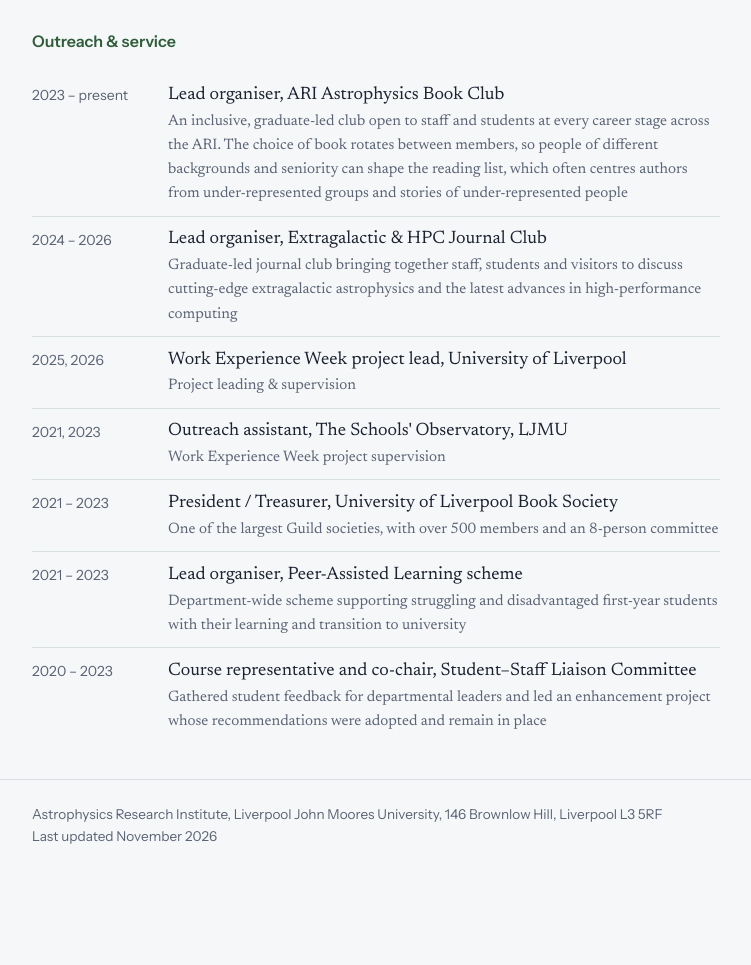
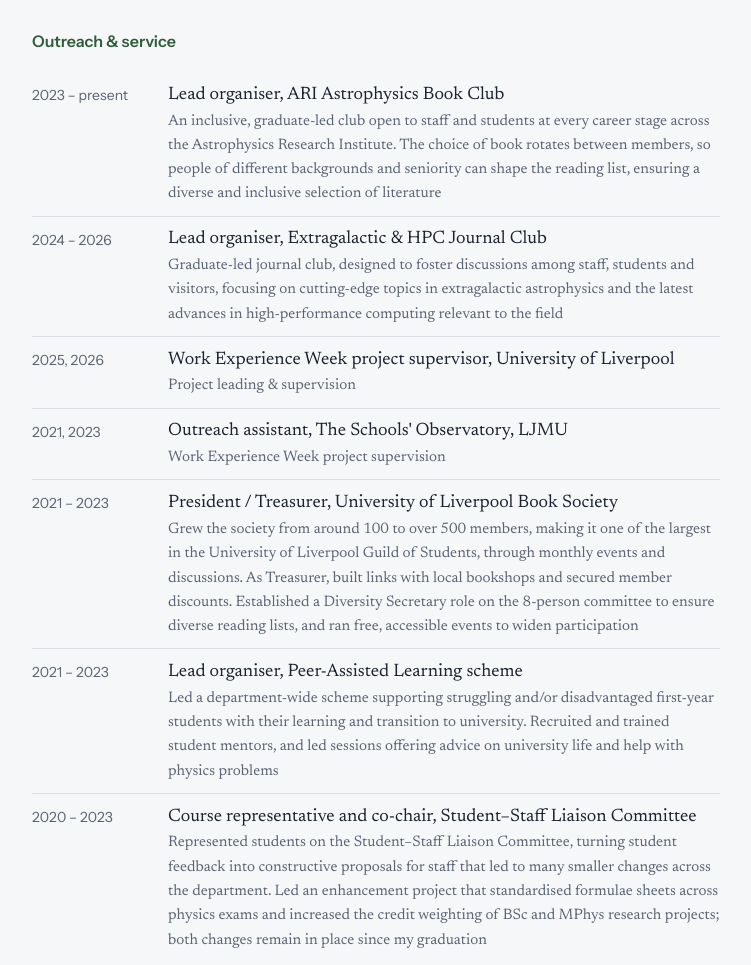
Before and after one commit to Em-Costello/Em-Costello.github.io, a plain HTML site: page index.html in a window 1280 px wide. Shown: the part 5017-5982 px from the top of the page, without its empty margins (264-1015 px from the left). Before the commit the page ends 5913 px from the top, so only its background shows below. Drawn offline with Linux system fonts and the light colour scheme.

Commit message:
Fix CV link and enhance outreach service descriptions
Updated CV links and improved outreach descriptions for clarity.

```diff
--- a/index.html
+++ b/index.html
@@ -144,7 +144,7 @@
     <a href="#talks">Talks</a>
     <a href="#experience">Experience</a>
     <a href="#teaching">Teaching &amp; service</a>
-    <a href="CV2026.pdf">CV (PDF)</a>
+    <a href="CV.pdf">CV (PDF)</a>
   </div>
 </nav>
 
@@ -173,7 +173,7 @@
         <li><a href="https://orcid.org/0009-0007-1193-6866">ORCID</a></li>
         <li><a href="https://scholar.google.com/citations?user=LB6340kAAAAJ&amp;hl=en">Google Scholar</a></li>
         <li><a href="https://ui.adsabs.harvard.edu/search/q=orcid%3A0009-0007-1193-6866&amp;sort=date%20desc">NASA ADS</a></li>
-        <li><a href="CV2026.pdf">CV</a></li>
+        <li><a href="CV.pdf">CV</a></li>
       </ul>
     </div>
   </div>
@@ -316,14 +316,13 @@
 
     <h2 style="margin-top:2rem">Outreach &amp; service</h2>
     <ul class="dated">
-      <li><span class="when">2023 – present</span><div>Lead organiser, ARI Astrophysics Book Club<span class="meta">An inclusive, graduate-led club open to staff and students at every career stage across the ARI. The choice of book rotates between members, so people of different backgrounds and seniority can shape the reading list, which often centres authors from under-represented groups and stories of under-represented people</span></div></li>
-      <li><span class="when">2024 – 2026</span><div>Lead organiser, Extragalactic &amp; HPC Journal Club<span class="meta">Graduate-led journal club bringing together staff, students and visitors to discuss cutting-edge extragalactic astrophysics and the latest advances in high-performance computing</span></div></li>
-      <li><span class="when">2025, 2026</span><div>Work Experience Week project lead, University of Liverpool<span class="meta">Project leading &amp; supervision</span></div></li>
+            <li><span class="when">2023 – present</span><div>Lead organiser, ARI Astrophysics Book Club<span class="meta">An inclusive, graduate-led club open to staff and students at every career stage across the Astrophysics Research Institute. The choice of book rotates between members, so people of different backgrounds and seniority can shape the reading list, ensuring a diverse and inclusive selection of literature</span></div></li>
+      <li><span class="when">2024 – 2026</span><div>Lead organiser, Extragalactic &amp; HPC Journal Club<span class="meta">Graduate-led journal club, designed to foster discussions among staff, students and visitors, focusing on cutting-edge topics in extragalactic astrophysics and the latest advances in high-performance computing relevant to the field</span></div></li>
+      <li><span class="when">2025, 2026</span><div>Work Experience Week project supervisor, University of Liverpool<span class="meta">Project leading &amp; supervision</span></div></li>
       <li><span class="when">2021, 2023</span><div>Outreach assistant, The Schools' Observatory, LJMU<span class="meta">Work Experience Week project supervision</span></div></li>
-      <li><span class="when">2021 – 2023</span><div>President / Treasurer, University of Liverpool Book Society<span class="meta">One of the largest Guild societies, with over 500 members and an 8-person committee</span></div></li>
-      <li><span class="when">2021 – 2023</span><div>Lead organiser, Peer-Assisted Learning scheme<span class="meta">Department-wide scheme supporting struggling and disadvantaged first-year students with their learning and transition to university</span></div></li>
-      <li><span class="when">2020 – 2023</span><div>Course representative and co-chair, Student–Staff Liaison Committee<span class="meta">Gathered student feedback for departmental leaders and led an enhancement project whose recommendations were adopted and remain in place</span></div></li>
-    </ul>
+      <li><span class="when">2021 – 2023</span><div>President / Treasurer, University of Liverpool Book Society<span class="meta">Grew the society from around 100 to over 500 members, making it one of the largest in the University of Liverpool Guild of Students, through monthly events and discussions. As Treasurer, built links with local bookshops and secured member discounts. Established a Diversity Secretary role on the 8-person committee to ensure diverse reading lists, and ran free, accessible events to widen participation</span></div></li>
+      <li><span class="when">2021 – 2023</span><div>Lead organiser, Peer-Assisted Learning scheme<span class="meta">Led a department-wide scheme supporting struggling and/or disadvantaged first-year students with their learning and transition to university. Recruited and trained student mentors, and led sessions offering advice on university life and help with physics problems</span></div></li>
+      <li><span class="when">2020 – 2023</span><div>Course representative and co-chair, Student–Staff Liaison Committee<span class="meta">Represented students on the Student–Staff Liaison Committee, turning student feedback into constructive proposals for staff that led to many smaller changes across the department. Led an enhancement project that standardised formulae sheets across physics exams and increased the credit weighting of BSc and MPhys research projects; both changes remain in place since my graduation</span></div></li>    </ul>
   </div>
 </section>
 
```
